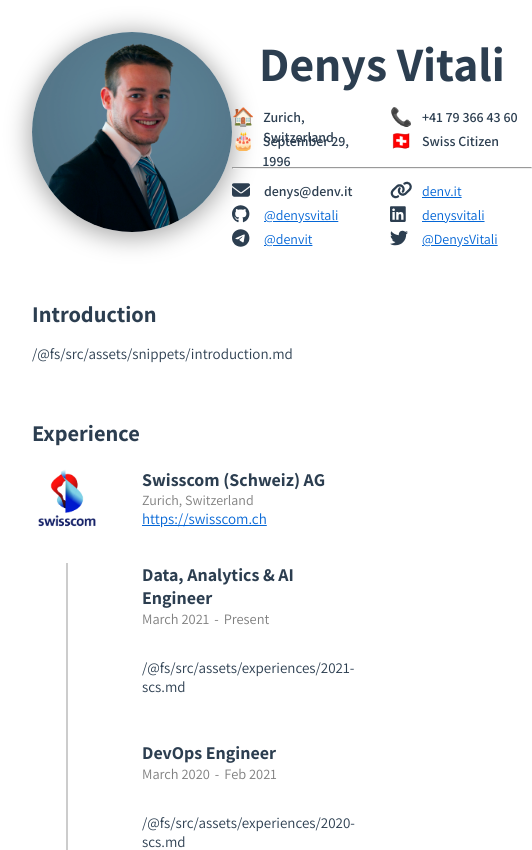
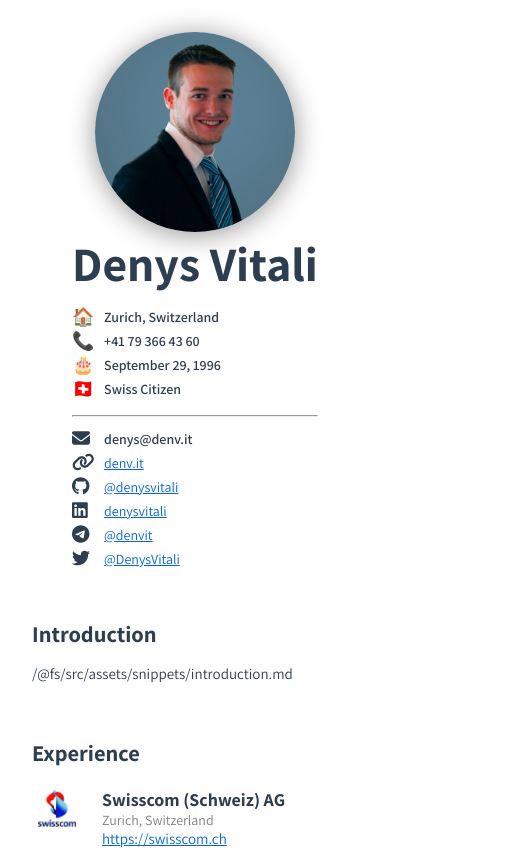
Before and after one commit to denysvitali/cv-2, a Vue app: page / in a window 390 px wide. Shown: the top 850 px of the page, 532 px wide, since content can reach past the window. Built offline with nearby package versions, Linux system fonts and the light colour scheme.

Commit message:
feat: make website responsive

```diff
--- a/src/components/CVEducation.vue
+++ b/src/components/CVEducation.vue
@@ -155,4 +155,19 @@ let education = [
         }
     }
 }
+
+@media screen and (max-width: 600px) {
+    $logoSize: 50px;
+    div.education-list {
+        div.school {
+            grid-template-columns: $logoSize 1fr;
+            column-gap: 20px;
+            .school-logo {
+                font-size: $logoSize/2;
+                width: $logoSize;
+                height: $logoSize;
+            }
+        }
+    }
+}
 </style>
--- a/src/components/CVExperience.vue
+++ b/src/components/CVExperience.vue
@@ -219,4 +219,18 @@ div.experiences {
         }
     }
 }
+
+@media screen and (max-width: 600px) {
+    $logoSize: 50px;
+    div.experiences {
+        div.company {
+            grid-template-columns: $logoSize 1fr;
+            column-gap: 20px;
+            img.company-logo {
+                width: $logoSize;
+                height: $logoSize;
+            }
+        }
+    }
+}
 </style>
--- a/src/components/CVHeader.vue
+++ b/src/components/CVHeader.vue
@@ -97,6 +97,7 @@ let contactInfo : ContactMap = {
             div.info-element {
                 display: flex;
                 flex-direction: row;
+                overflow: hidden;
                 column-gap: 8px;
                 height: 24px;
                 line-height: 20px;
@@ -114,4 +115,22 @@ let contactInfo : ContactMap = {
         }
     }
 }
+
+@media screen and (max-width: 600px) {
+    header {
+        display: flex;
+        flex-direction: column;
+        align-items: center;
+
+        div.contact-info {
+            min-width: 80px;
+
+            div.basic-info-grid, div.contact-info-grid {
+                grid-template-columns: 1fr;
+                align-items: center;
+                column-gap: 8px;
+            }
+        }
+    }
+}
 </style>
--- a/src/components/CVLanguages.vue
+++ b/src/components/CVLanguages.vue
@@ -44,11 +44,16 @@ let languages = {
 </template>
 
 <style lang="scss" scoped>
-    div.languages {
+div.languages {
+    div.languages-list {
+        display: flex;
+        flex-direction: column;
+        row-gap: 12px;
         div.language {
             display: grid;
             column-gap: 10px;
             grid-template-columns: 20px 100px 1fr;
         }
     }
+}
 </style>
```
Lines whose indentation alone changed are shown as unchanged.
